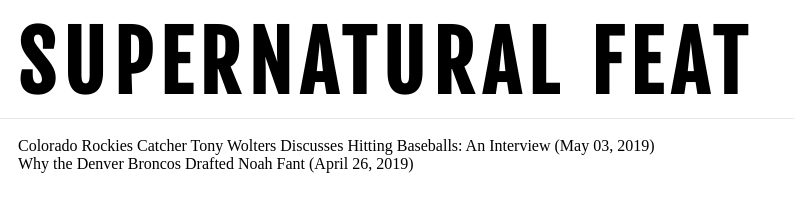
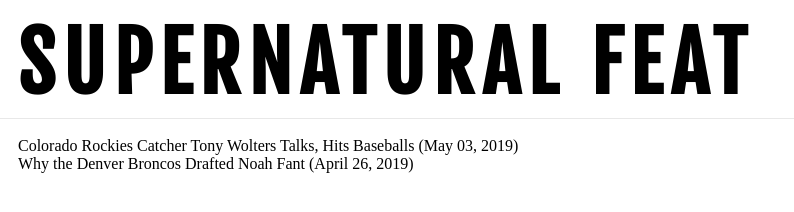
Before and after one commit to jgoggles/snf, a Gatsby site: page / in a window 1280 px wide. Shown: the whole page, without its empty margins (0-794 px from the left). Built offline with nearby package versions, Linux system fonts and the light colour scheme; Gatsby itself is replaced by a stand-in of ours.

Commit message:
edit wolters title

```diff
--- a/src/content/19-05-03-tony-wolters-interview.md
+++ b/src/content/19-05-03-tony-wolters-interview.md
@@ -1,7 +1,7 @@
 ---
 path: "/blog/tony-wolters"
 date: "2019-05-03"
-title: "Colorado Rockies Catcher Tony Wolters Discusses Hitting Baseballs: An Interview"
+title: "Colorado Rockies Catcher Tony Wolters Talks, Hits Baseballs"
 ---
 
 ***Discussed:*** *hitting baseballs, enchiladas, bad puns, general mediocrity, wRC+, being human*
```
